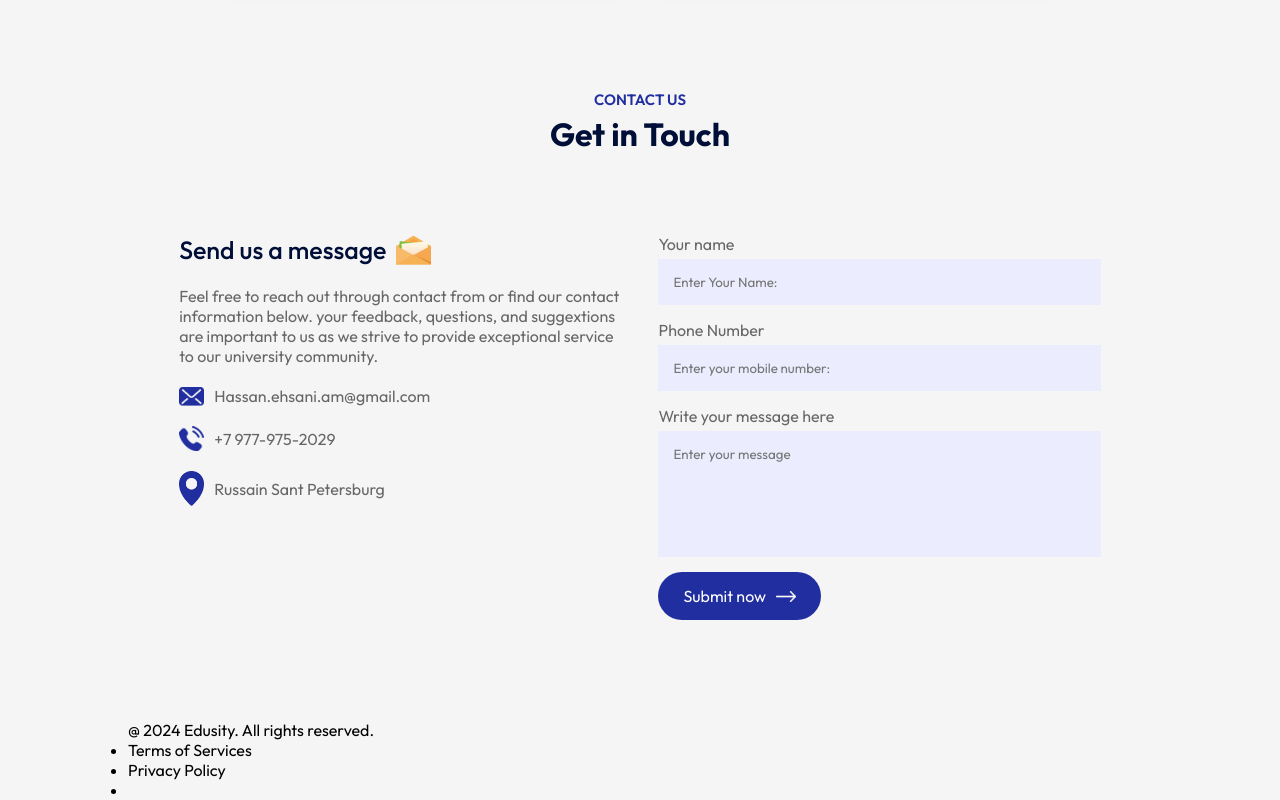
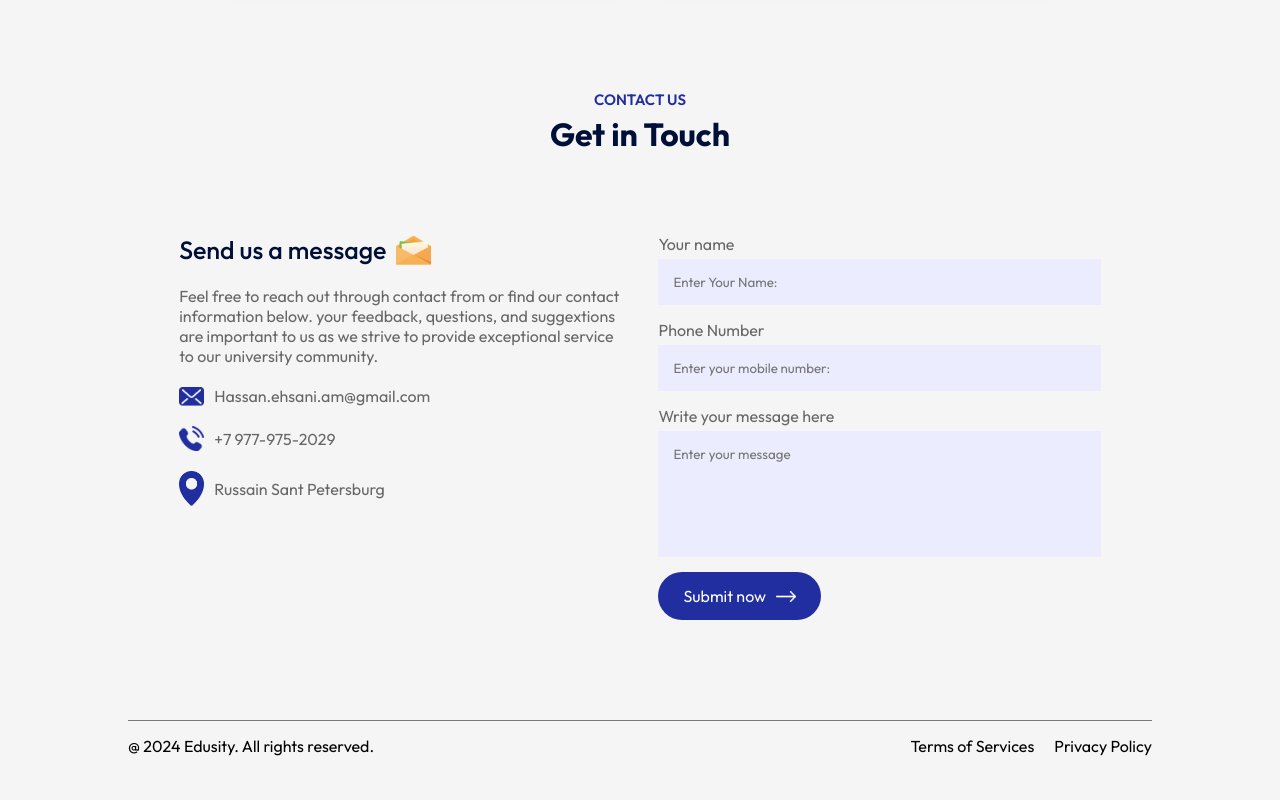
Before and after one commit to HassanEhsani/edusityy, a React (Vite) app: page / in a window 1280 px wide. Shown: the part 2910-3710 px from the top of the page. Built offline with nearby package versions, Linux system fonts and the light colour scheme.

Commit message:
wrote the css code about footer

```diff
--- a/src/Components/Footer/Footer.css
+++ b/src/Components/Footer/Footer.css
@@ -0,0 +1,13 @@
+.footer{
+    margin: 10px auto;
+    display: flex;
+    align-items: center;
+    justify-content: space-between;
+    border-top: 1px solid #797979;
+    padding: 15px 0;
+}
+.footer ul li{
+    list-style: none;
+    display: inline-block;
+    margin-left: 20px;
+}
--- a/src/Components/Footer/Footer.jsx
+++ b/src/Components/Footer/Footer.jsx
@@ -9,7 +9,6 @@
             <ul>
                 <li>Terms of Services</li>
                 <li>Privacy Policy</li>
-        <li></li>
             </ul>
 
         </div>
```
Lines whose indentation alone changed are shown as unchanged.
